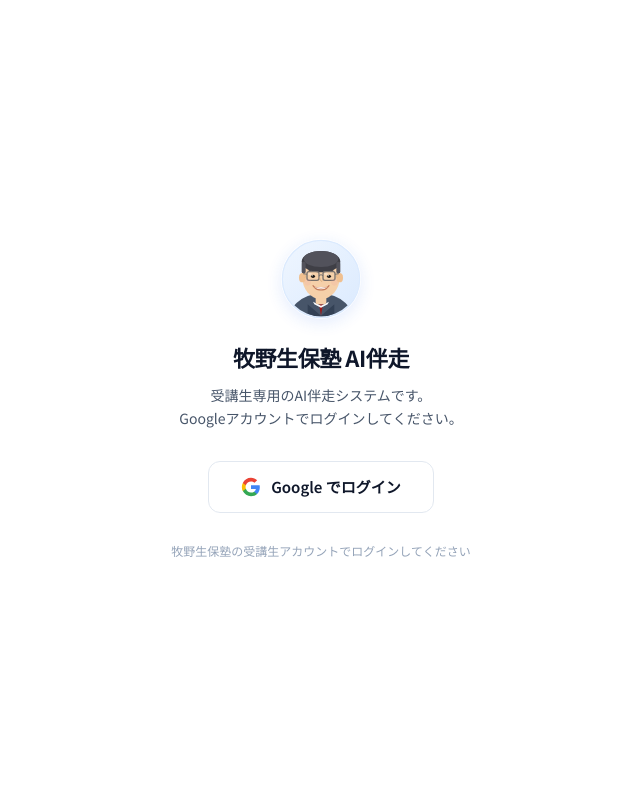
After one commit to Aaaaamon2718/.github, a FastAPI app: template makino-ai-companion/templates/login.html in a window 1280 px wide. The commit adds this page. Shown: the whole page, without its empty margins (319-959 px from the left). Run offline with FastAPI, Linux system fonts and the light colour scheme; the template is opened without the code that fills it, so the values that code supplies are empty.

Commit message:
Add: Google OAuth認証必須化 — ログインページ + ページ保護
- トップページ(/)を認証必須に変更。未ログイン時は/loginへリダイレクト
- ダッシュボード(/dashboard)は管理者ロール必須
- ログインページ(login.html)をGoogleログインボタン付きで新規作成
- ヘッダーにユーザー名+ログアウトボタンを追加

https://claude.ai/code/session_01LwSkWwB3op5pSWVubyKhbf

```diff
--- a/makino-ai-companion/app.py
+++ b/makino-ai-companion/app.py
@@ -12,7 +12,7 @@ from pathlib import Path
 import yaml
 from fastapi import FastAPI
 from fastapi.middleware.cors import CORSMiddleware
-from fastapi.responses import HTMLResponse
+from fastapi.responses import HTMLResponse, RedirectResponse
 from fastapi.staticfiles import StaticFiles
 from fastapi.templating import Jinja2Templates
 from starlette.requests import Request
@@ -20,6 +20,7 @@ from starlette.requests import Request
 from starlette.middleware.sessions import SessionMiddleware
 
 from src.api.routes import create_routes, router
+from src.auth.dependencies import get_optional_user
 from src.auth.oauth import create_auth_routes
 from src.chat.engine import ChatEngine
 from src.database.models import init_db
@@ -108,10 +109,21 @@ def create_app() -> FastAPI:
 
     # --- ページルーティング ---
 
+    @app.get("/login", response_class=HTMLResponse)
+    async def login_page(request: Request):
+        """ログインページ。認証済みならトップへリダイレクト。"""
+        user = await get_optional_user(request)
+        if user:
+            return RedirectResponse(url="/")
+        return templates.TemplateResponse("login.html", {"request": request})
+
     @app.get("/", response_class=HTMLResponse)
-    async def index(request: Request) -> HTMLResponse:
-        """メインチャットページ。"""
-        return templates.TemplateResponse("index.html", {"request": request})
+    async def index(request: Request):
+        """メインチャットページ。未認証ならログインページへ。"""
+        user = await get_optional_user(request)
+        if not user:
+            return RedirectResponse(url="/login")
+        return templates.TemplateResponse("index.html", {"request": request, "user": user})
 
     @app.get("/widget", response_class=HTMLResponse)
     async def widget(request: Request) -> HTMLResponse:
@@ -119,9 +131,14 @@ def create_app() -> FastAPI:
         return templates.TemplateResponse("widget.html", {"request": request})
 
     @app.get("/dashboard", response_class=HTMLResponse)
-    async def dashboard(request: Request) -> HTMLResponse:
-        """管理ダッシュボード（管理者用KPI表示）。"""
-        return templates.TemplateResponse("dashboard.html", {"request": request})
+    async def dashboard(request: Request):
+        """管理ダッシュボード（管理者用KPI表示）。未認証・非管理者はリダイレクト。"""
+        user = await get_optional_user(request)
+        if not user:
+            return RedirectResponse(url="/login")
+        if not user.is_admin:
+            return RedirectResponse(url="/")
+        return templates.TemplateResponse("dashboard.html", {"request": request, "user": user})
 
     logger.info("アプリケーション初期化完了")
     return app
--- /dev/null
+++ b/makino-ai-companion/templates/login.html
@@ -0,0 +1,116 @@
+<!DOCTYPE html>
+<html lang="ja">
+<head>
+    <meta charset="UTF-8">
+    <meta name="viewport" content="width=device-width, initial-scale=1.0">
+    <title>ログイン｜牧野生保塾 AI伴走システム</title>
+    <link rel="stylesheet" href="/static/css/style.css">
+    <style>
+        .login-container {
+            display: flex;
+            flex-direction: column;
+            align-items: center;
+            justify-content: center;
+            height: 100vh;
+            height: 100dvh;
+            max-width: 820px;
+            margin: 0 auto;
+            background: var(--surface);
+            box-shadow: var(--shadow-lg);
+        }
+        .login-card {
+            display: flex;
+            flex-direction: column;
+            align-items: center;
+            gap: 8px;
+            padding: 48px 40px;
+            text-align: center;
+            animation: welcomeFadeIn 0.6s cubic-bezier(0.16, 1, 0.3, 1);
+        }
+        .login-avatar {
+            width: 80px;
+            height: 80px;
+            border-radius: 50%;
+            overflow: hidden;
+            margin-bottom: 12px;
+            box-shadow: 0 4px 16px rgba(37, 99, 235, 0.12);
+            animation: avatarBounceIn 0.7s cubic-bezier(0.34, 1.56, 0.64, 1) 0.1s both;
+        }
+        .login-avatar img {
+            width: 100%;
+            height: 100%;
+            object-fit: cover;
+        }
+        .login-heading {
+            font-size: 22px;
+            font-weight: 700;
+            color: var(--text);
+            letter-spacing: -0.02em;
+            animation: textFadeIn 0.5s cubic-bezier(0.16, 1, 0.3, 1) 0.2s both;
+        }
+        .login-sub {
+            font-size: 14px;
+            color: var(--text-secondary);
+            line-height: 1.6;
+            margin-bottom: 24px;
+            animation: textFadeIn 0.5s cubic-bezier(0.16, 1, 0.3, 1) 0.3s both;
+        }
+        .login-button {
+            display: inline-flex;
+            align-items: center;
+            gap: 10px;
+            padding: 12px 32px;
+            background: var(--surface);
+            border: 1.5px solid var(--border);
+            border-radius: 12px;
+            font-size: 15px;
+            font-weight: 600;
+            color: var(--text);
+            cursor: pointer;
+            transition: all 0.2s cubic-bezier(0.4, 0, 0.2, 1);
+            text-decoration: none;
+            font-family: inherit;
+            animation: chipsSlideUp 0.5s cubic-bezier(0.16, 1, 0.3, 1) 0.4s both;
+        }
+        .login-button:hover {
+            border-color: var(--primary);
+            background: var(--primary-bg);
+            transform: translateY(-1px);
+            box-shadow: 0 4px 12px rgba(37, 99, 235, 0.12);
+        }
+        .login-button:active {
+            transform: translateY(0);
+        }
+        .login-button svg {
+            flex-shrink: 0;
+        }
+        .login-note {
+            font-size: 12px;
+            color: var(--text-muted);
+            margin-top: 20px;
+            animation: textFadeIn 0.5s cubic-bezier(0.16, 1, 0.3, 1) 0.5s both;
+        }
+    </style>
+</head>
+<body>
+    <div class="login-container">
+        <div class="login-card">
+            <div class="login-avatar">
+                <img src="/static/img/makino-avatar.svg" alt="牧野先生">
+            </div>
+            <h1 class="login-heading">牧野生保塾 AI伴走</h1>
+            <p class="login-sub">受講生専用のAI伴走システムです。<br>Googleアカウントでログインしてください。</p>
+            <a href="/auth/login" class="login-button">
+                <svg width="20" height="20" viewBox="0 0 24 24">
+                    <path d="M22.56 12.25c0-.78-.07-1.53-.2-2.25H12v4.26h5.92a5.06 5.06 0 01-2.2 3.32v2.77h3.57c2.08-1.92 3.28-4.74 3.28-8.1z" fill="#4285F4"/>
+                    <path d="M12 23c2.97 0 5.46-.98 7.28-2.66l-3.57-2.77c-.98.66-2.23 1.06-3.71 1.06-2.86 0-5.29-1.93-6.16-4.53H2.18v2.84C3.99 20.53 7.7 23 12 23z" fill="#34A853"/>
+                    <path d="M5.84 14.09c-.22-.66-.35-1.36-.35-2.09s.13-1.43.35-2.09V7.07H2.18A10.96 10.96 0 001 12c0 1.77.42 3.45 1.18 4.93l3.66-2.84z" fill="#FBBC05"/>
+                    <path d="M12 5.38c1.62 0 3.06.56 4.21 1.64l3.15-3.15C17.45 2.09 14.97 1 12 1 7.7 1 3.99 3.47 2.18 7.07l3.66 2.84c.87-2.6 3.3-4.53 6.16-4.53z" fill="#EA4335"/>
+                </svg>
+                Google でログイン
+            </a>
+            <p class="login-note">牧野生保塾の受講生アカウントでログインしてください</p>
+        </div>
+    </div>
+</body>
+</html>
```
Also changed, not shown: makino-ai-companion/static/css/style.css (+46 -0 lines), makino-ai-companion/templates/index.html (+12 -2 lines).
